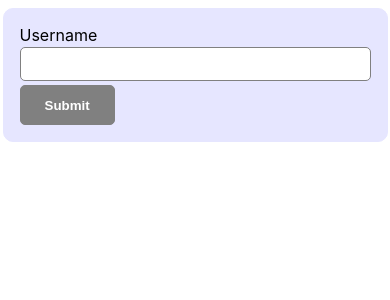
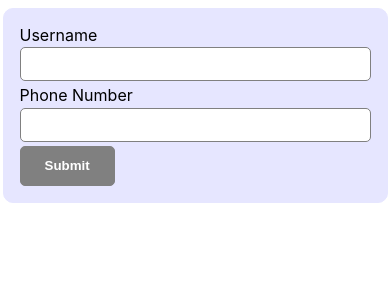
Before and after one commit to inoueaus/form-post, a React (Create React App) app: page / in a window 390 px wide. Shown: the top 300 px of the page. Built offline with nearby package versions, Linux system fonts and the light colour scheme.

Commit message:
added phone number (JP regex)

```diff
--- a/src/components/Form/Form.js
+++ b/src/components/Form/Form.js
@@ -6,9 +6,13 @@ import Input from "../UI/Input";
 const Form = () => {
   const username = useInput((value) => {
     return (
-      !"!#$%&'*+-/=?^_`{|}~ \"(),:;<>@[]\\".split("").some((char) => value.includes(char)) &&
-      value.length > 0
+      !"!#$%&'*+-/=?^_`{|}~ \"(),:;<>@[]\\"
+        .split("")
+        .some((char) => value.includes(char)) && value.length > 0
     );
+  });
+  const phoneNumber = useInput((value) => {
+    return /^\d{1,}-\d{1,4}-\d{4}$/.test(value);
   });
 
   const formValid = username.isValid;
@@ -16,6 +20,7 @@ const Form = () => {
   const submitHandler = (e) => {
     e.preventDefault();
     console.log(username.value, username.isValid, username.touched);
+    console.log(phoneNumber.value,phoneNumber.isValid)
   };
   return (
     <Card>
@@ -30,7 +35,19 @@ const Form = () => {
         >
           Username
         </Input>
-        <Button disabled={!formValid} type="submit">Submit</Button>
+        <Input
+          id="phoneNumber"
+          type="phonenumber"
+          className={!phoneNumber.isValid && phoneNumber.touched && "invalid"}
+          onChange={phoneNumber.inputHandler}
+          onBlur={phoneNumber.blurHandler}
+          value={phoneNumber.value}
+        >
+          Phone Number
+        </Input>
+        <Button disabled={!formValid} type="submit">
+          Submit
+        </Button>
       </form>
     </Card>
   );
```
